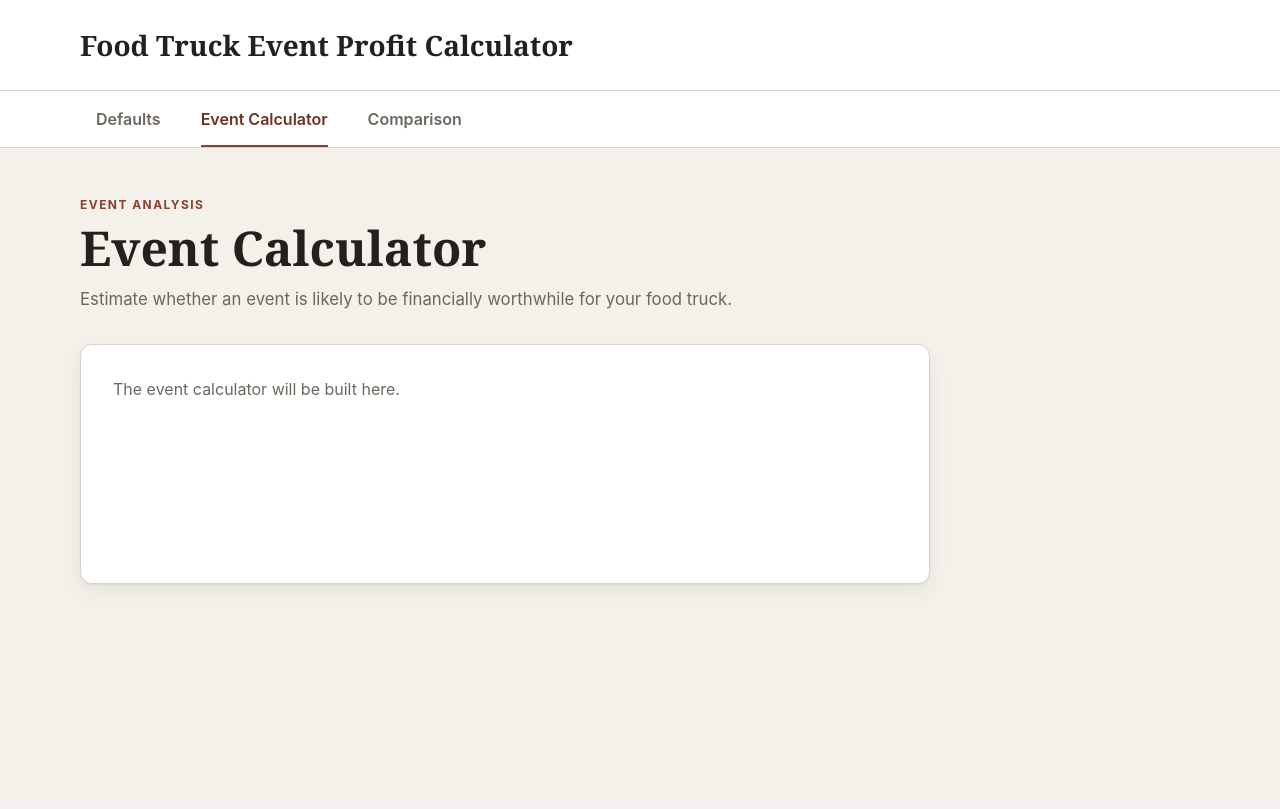
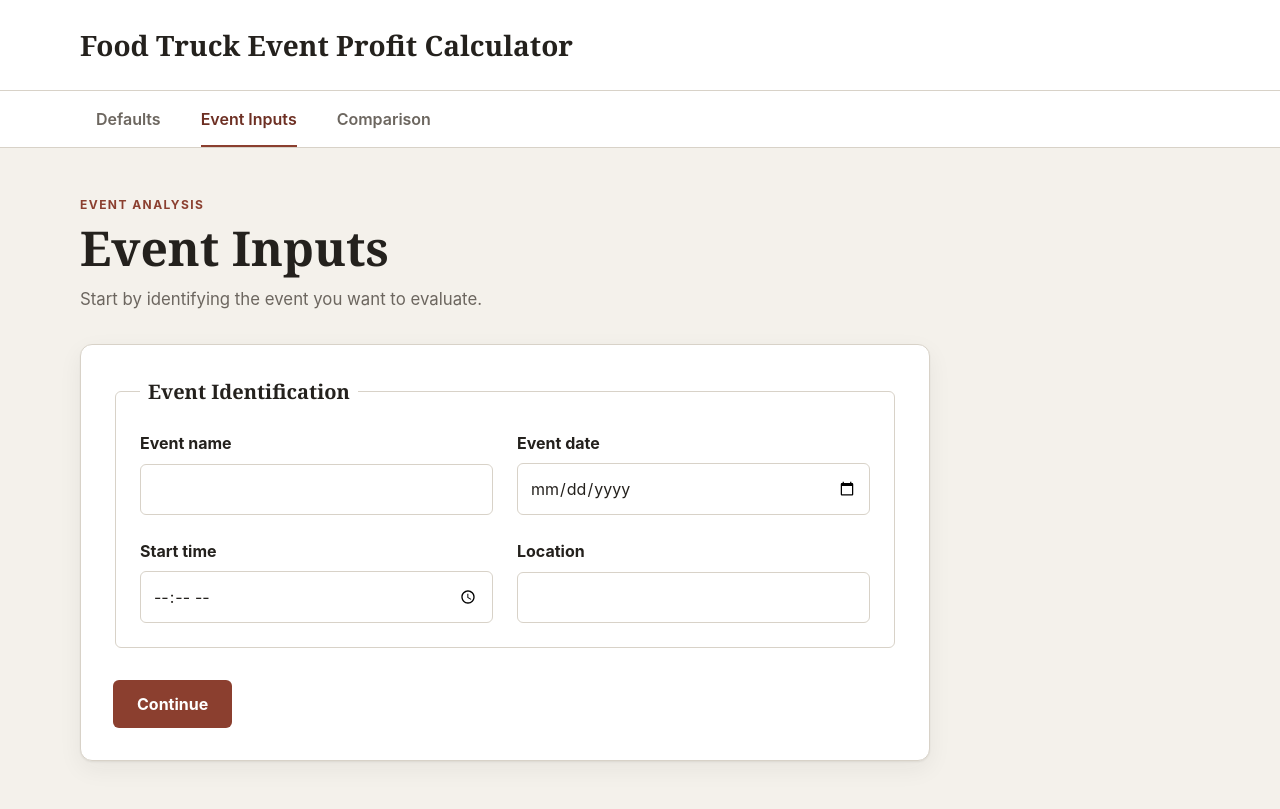
Before and after one commit to The-Fixers-Desk/food-truck-event-profit-calculator, a Flask app: page / in a window 1280 px wide. Before the commit the page ends 587 px from the top, so only its background shows below. Run offline with Flask 3, Linux system fonts and the light colour scheme.

Commit message:
Build event identification form
- Replace the Event Calculator placeholder with the Event Inputs screen
- Add required event name, date, start time, and location fields
- Add clear field-level validation messages
- Preserve entered values when validation fails
- Connect the existing navigation to the new form
- Add focused route and form tests

```diff
--- /dev/null
+++ b/app/event_identification_form.py
@@ -0,0 +1,72 @@
+from datetime import date, time
+
+from werkzeug.datastructures import MultiDict
+
+from app.models import EventIdentity
+
+
+FIELD_NAMES = ("event_name", "event_date", "start_time", "location")
+
+
+def blank_event_identification_form() -> dict[str, str]:
+    return {name: "" for name in FIELD_NAMES}
+
+
+def validate_event_identification(
+    submitted: MultiDict,
+) -> tuple[EventIdentity | None, dict[str, str], dict[str, str]]:
+    """Validate the event identity portion of the Event Inputs form."""
+    values = {
+        name: submitted.get(name, "").strip()
+        for name in FIELD_NAMES
+    }
+    errors: dict[str, str] = {}
+
+    for name, label in (
+        ("event_name", "Event name"),
+        ("event_date", "Event date"),
+        ("start_time", "Start time"),
+        ("location", "Location"),
+    ):
+        if not values[name]:
+            errors[name] = f"{label} is required."
+
+    event_date = _parse_date(values["event_date"], errors)
+    start_time = _parse_time(values["start_time"], errors)
+
+    if errors:
+        return None, values, errors
+
+    identity = EventIdentity(
+        event_name=values["event_name"],
+        event_date=event_date,
+        start_time=start_time,
+        location=values["location"],
+    )
+    return identity, values, errors
+
+
+def _parse_date(
+    value: str,
+    errors: dict[str, str],
+) -> date | None:
+    if not value:
+        return None
+    try:
+        return date.fromisoformat(value)
+    except ValueError:
+        errors["event_date"] = "Enter a valid event date."
+        return None
+
+
+def _parse_time(
+    value: str,
+    errors: dict[str, str],
+) -> time | None:
+    if not value:
+        return None
+    try:
+        return time.fromisoformat(value)
+    except ValueError:
+        errors["start_time"] = "Enter a valid start time."
+        return None
--- a/app/routes.py
+++ b/app/routes.py
@@ -2,16 +2,28 @@ from flask import Blueprint, flash, redirect, render_template, request, url_for
 
 from app.business_defaults_form import defaults_to_form, validate_defaults_form
 from app.database import load_business_defaults, save_business_defaults
+from app.event_identification_form import (
+    blank_event_identification_form,
+    validate_event_identification,
+)
 
 main = Blueprint("main", __name__)
 
 
-@main.route("/")
+@main.route("/", methods=("GET", "POST"))
 def calculator():
-    """Display the Event Calculator screen."""
+    """Display the Event Inputs screen."""
+    errors = {}
+    if request.method == "POST":
+        _, form_values, errors = validate_event_identification(request.form)
+    else:
+        form_values = blank_event_identification_form()
+
     return render_template(
         "calculator.html",
         active_page="calculator",
+        form_values=form_values,
+        errors=errors,
     )
 
 
--- a/app/static/css/forms.css
+++ b/app/static/css/forms.css
@@ -61,7 +61,8 @@
 }
 
 .labor-section,
-.choice-section {
+.choice-section,
+.input-section {
   margin-top: var(--space-6);
   padding: var(--space-5);
   border: 1px solid var(--color-border);
@@ -69,11 +70,16 @@
 }
 
 .labor-section legend,
-.choice-section legend {
+.choice-section legend,
+.input-section legend {
   padding-inline: var(--space-2);
   font-family: var(--font-heading);
   font-size: 1.25rem;
   font-weight: 700;
+}
+
+.input-section {
+  margin-top: 0;
 }
 
 .choice-options {
--- a/app/templates/base.html
+++ b/app/templates/base.html
@@ -38,7 +38,7 @@
             class="nav-link {% if active_page == 'calculator' %}nav-link--active{% endif %}"
             href="{{ url_for('main.calculator') }}"
           >
-            Event Calculator
+            Event Inputs
           </a>
 
           <a
--- a/app/templates/calculator.html
+++ b/app/templates/calculator.html
@@ -1,18 +1,45 @@
-{% extends "base.html" %} {% block title %} Event Calculator | Food Truck Event
-Profit Calculator {% endblock %} {% block content %}
+{% extends "base.html" %}
+{% block title %}Event Inputs | Food Truck Event Profit Calculator{% endblock %}
+{% block content %}
 <section class="page">
   <header class="page-header">
     <p class="page-eyebrow">Event Analysis</p>
-    <h1>Event Calculator</h1>
-
+    <h1>Event Inputs</h1>
     <p class="page-description">
-      Estimate whether an event is likely to be financially worthwhile for your
-      food truck.
+      Start by identifying the event you want to evaluate.
     </p>
   </header>
 
-  <div class="placeholder-panel">
-    <p>The event calculator will be built here.</p>
-  </div>
+  <form class="form-panel" method="post" novalidate>
+    <fieldset class="input-section">
+      <legend>Event Identification</legend>
+      <div class="form-grid">
+        {% for name, label, type in (
+          ("event_name", "Event name", "text"),
+          ("event_date", "Event date", "date"),
+          ("start_time", "Start time", "time"),
+          ("location", "Location", "text")
+        ) %}
+          <div class="form-field">
+            <label class="form-label" for="{{ name }}">{{ label }}</label>
+            <input class="form-input" id="{{ name }}" name="{{ name }}"
+              type="{{ type }}" value="{{ form_values[name] }}" required
+              {% if errors.get(name) %}
+                aria-invalid="true" aria-describedby="{{ name }}-error"
+              {% endif %} />
+            {% if errors.get(name) %}
+              <p class="field-error" id="{{ name }}-error">
+                {{ errors[name] }}
+              </p>
+            {% endif %}
+          </div>
+        {% endfor %}
+      </div>
+    </fieldset>
+
+    <div class="form-actions">
+      <button class="button" type="submit">Continue</button>
+    </div>
+  </form>
 </section>
 {% endblock %}
--- /dev/null
+++ b/docs/notes/Next Codex Prompt.txt
@@ -0,0 +1,3 @@
+Next Codex Prompt
+
+-----------------------------------------------------------
```
Also changed, not shown: tests/test_event_identification_form.py (added, +113 -0 lines), tests/test_routes.py (+2 -2 lines).
